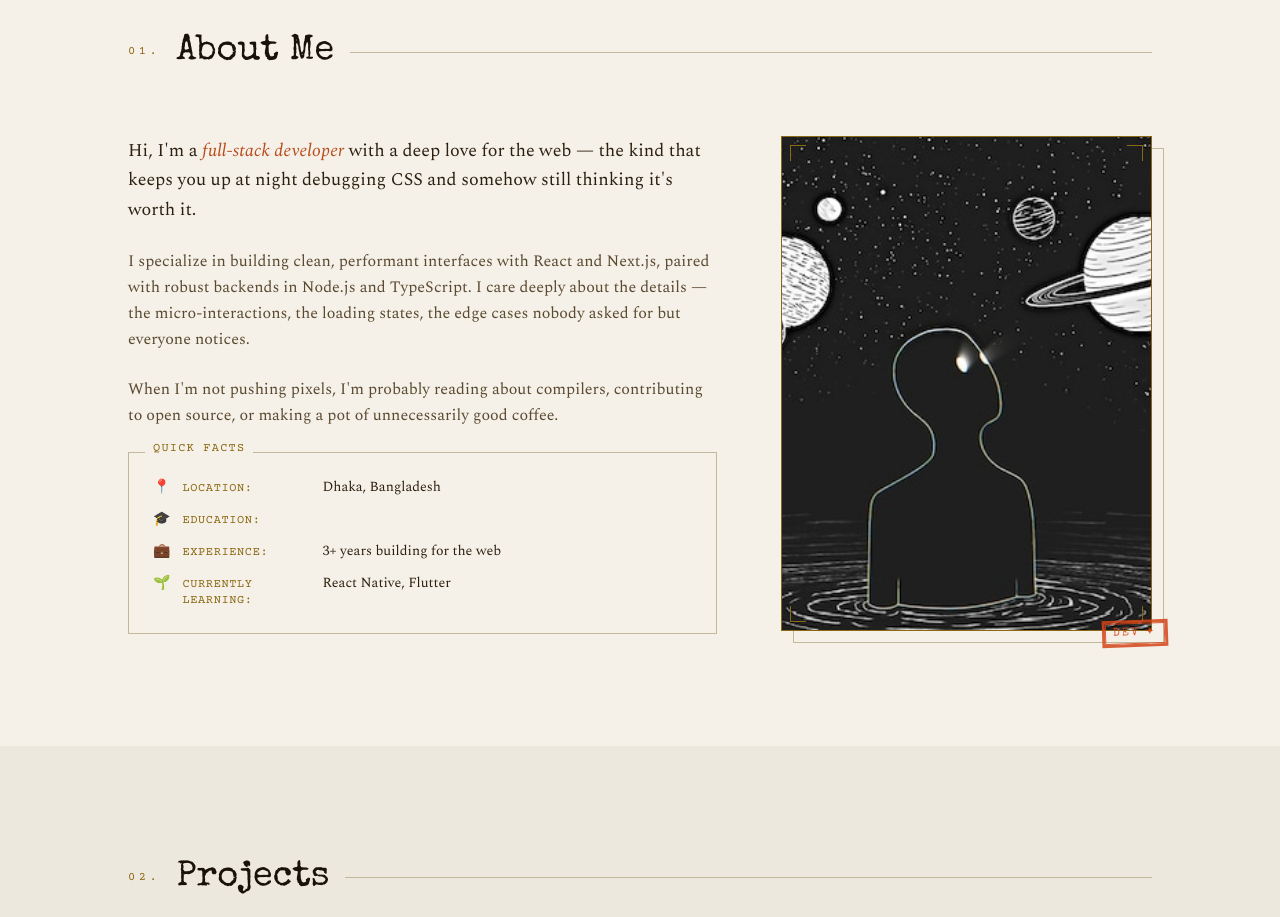
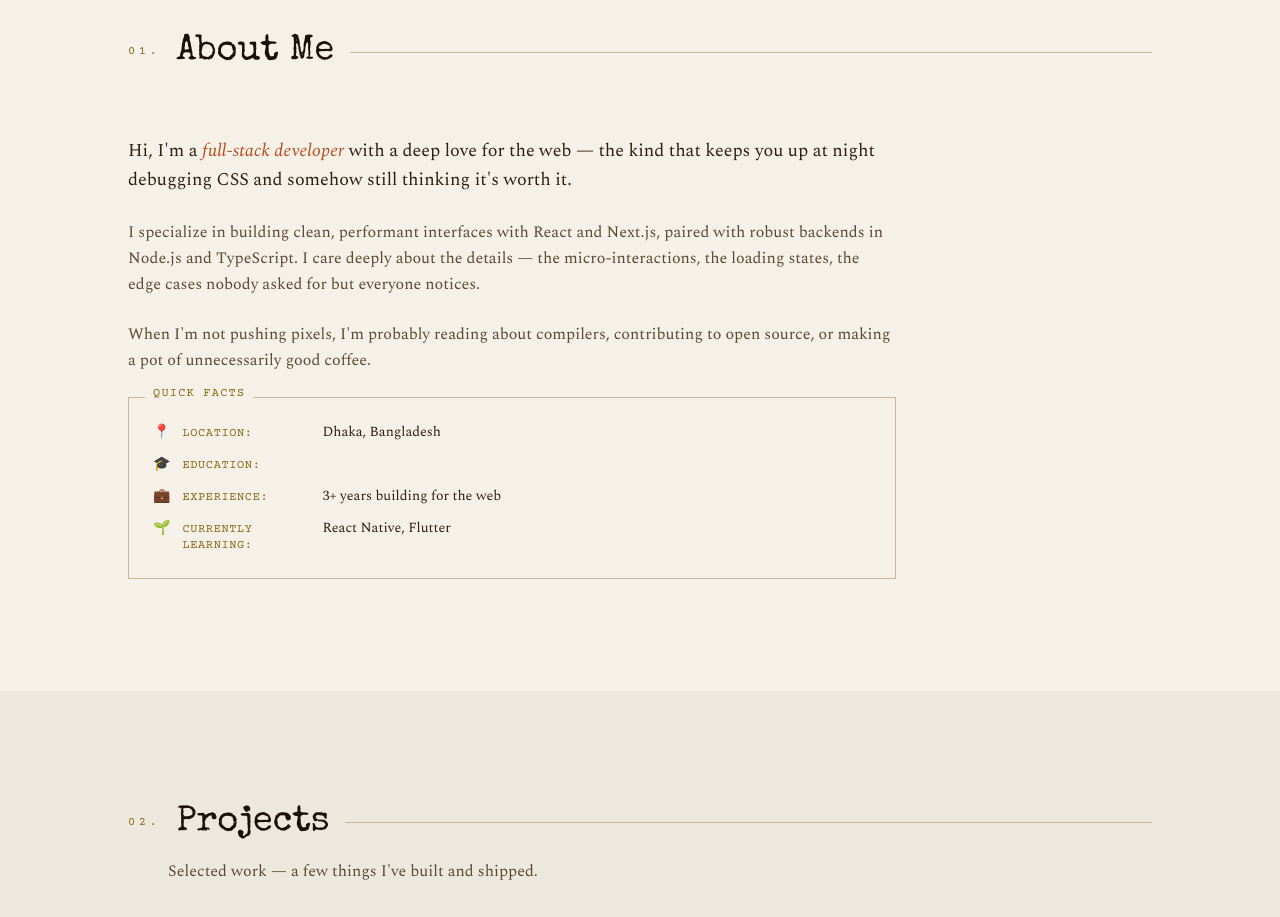
Before and after one commit to Sam-web-hub/retro-portfolio, a Next.js app: page / in a window 1280 px wide. Shown: the part 880-1797 px from the top of the page. Built offline with nearby package versions, Linux system fonts and the light colour scheme.

Commit message:
feat: add About section component and update gitignore for Next.js build path

```diff
--- a/components/About.tsx
+++ b/components/About.tsx
@@ -1,6 +1,5 @@
 "use client";
 import { useEffect, useRef, useState } from "react";
-import Image from "next/image";
 
 export default function About() {
   const ref = useRef<HTMLElement>(null);
@@ -33,10 +32,10 @@ export default function About() {
           </div>
         </div>
 
-        <div className="grid md:grid-cols-5 gap-16 items-start">
+        <div className="max-w-3xl">
           {/* Text */}
           <div
-            className={`md:col-span-3 space-y-6 transition-all duration-700 delay-100 ${visible ? "opacity-100 translate-y-0" : "opacity-0 translate-y-8"}`}
+            className={`space-y-6 transition-all duration-700 delay-100 ${visible ? "opacity-100 translate-y-0" : "opacity-0 translate-y-8"}`}
           >
             <p className="font-body text-lg leading-relaxed text-[#2d2010]">
               Hi, I&apos;m a{" "}
@@ -84,35 +83,6 @@ export default function About() {
               </ul>
             </div>
           </div>
-
-          {/* Photo placeholder + decorations */}
-          <div
-            className={`md:col-span-2 transition-all duration-700 delay-200 ${visible ? "opacity-100 translate-y-0" : "opacity-0 translate-y-8"}`}
-          >
-            <div className="relative">
-              {/* Shadow card */}
-              <div className="absolute inset-0 border border-[#c4b89a] transform translate-x-3 translate-y-3" />
-              {/* Photo box */}
-              <div className="relative border border-[#8b6914] bg-[#ede8de] aspect-[3/4] flex flex-col items-center justify-center gap-3">
-                <Image
-                  src="/profile.jfif"
-                  alt="Photo of Shamiul Hasan"
-                  className="object-cover"
-                  fill
-                />
-                {/* Corner marks */}
-                <div className="absolute top-2 left-2 w-4 h-4 border-t border-l border-[#8b6914]" />
-                <div className="absolute top-2 right-2 w-4 h-4 border-t border-r border-[#8b6914]" />
-                <div className="absolute bottom-2 left-2 w-4 h-4 border-b border-l border-[#8b6914]" />
-                <div className="absolute bottom-2 right-2 w-4 h-4 border-b border-r border-[#8b6914]" />
-              </div>
-
-              {/* Stamp */}
-              <div className="absolute -bottom-4 -right-4 stamp rotate-6">
-                Dev ✦
-              </div>
-            </div>
-          </div>
         </div>
       </div>
     </section>
```
Also changed, not shown: 1 other file (tests, documents, lock files or other folders).
